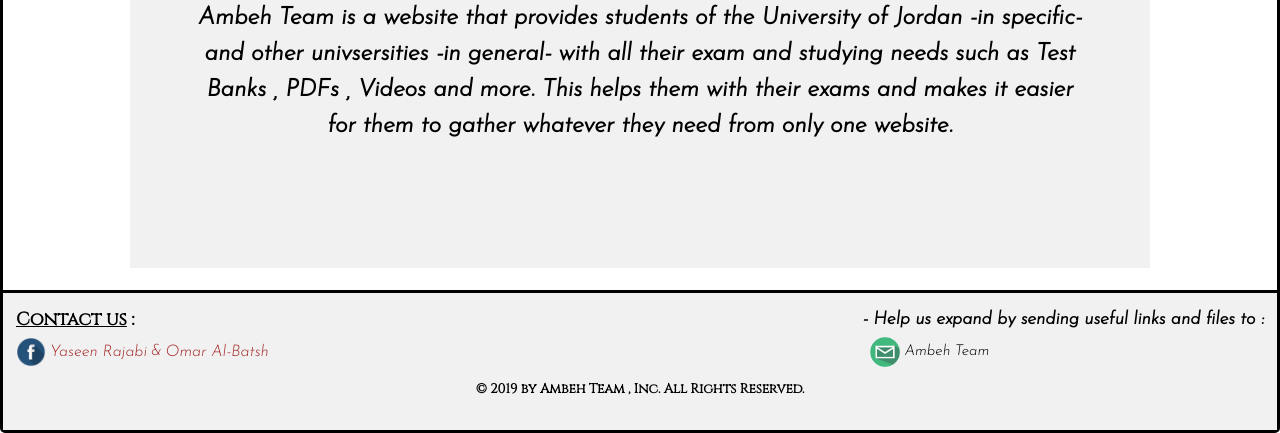
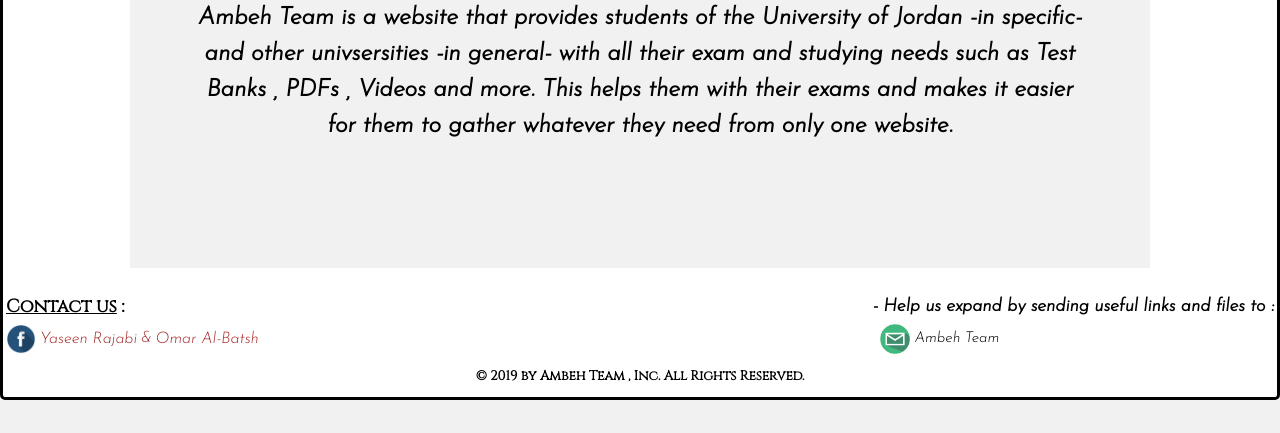
Before and after one commit to AmbehTeam/ambehteam.github.io, a PHP site: page / in a window 1280 px wide. Shown: the part 872-1305 px from the top of the page. After the commit the page ends 1272 px from the top, so only its background shows below. Run offline with PHP 8.4, Linux system fonts and the light colour scheme.

Commit message:
fixed footer remove

```diff
--- a/index.html
+++ b/index.html
@@ -33,7 +33,7 @@
   </style>
 
   <body>
-    <div class="content">
+
       <div class="header">
   	   <h1 style="font-family: 'Cinzel Decorative', cursive;font-weight:bold; font-size:32px;">Ambeh Team</h1>
       </div>
@@ -258,7 +258,7 @@
   <br />
 </div>
 <br />
-    </div>
+
   			<!--Footer menu with facebook and email links-->
 
 
--- a/scientific/kasit/kasit.html
+++ b/scientific/kasit/kasit.html
@@ -42,7 +42,7 @@
 
   </style>
   <body>
-    <div class="content">
+
       <div class="header">
   	   <h1>Ambeh Team</h1>
       </div>
@@ -247,7 +247,7 @@
 
       <br />
       <br />
-    </div>
+
   			<!--Footer menu with facebook and email links-->
 
 
--- a/style.css
+++ b/style.css
@@ -23,8 +23,7 @@
       h2 , h5 {
         text-align: center;
       }
-    .content {
-      min-height: calc(100vh - 150px);
+
   }
     .footer {
         background-color: #F1F1F1;
```
